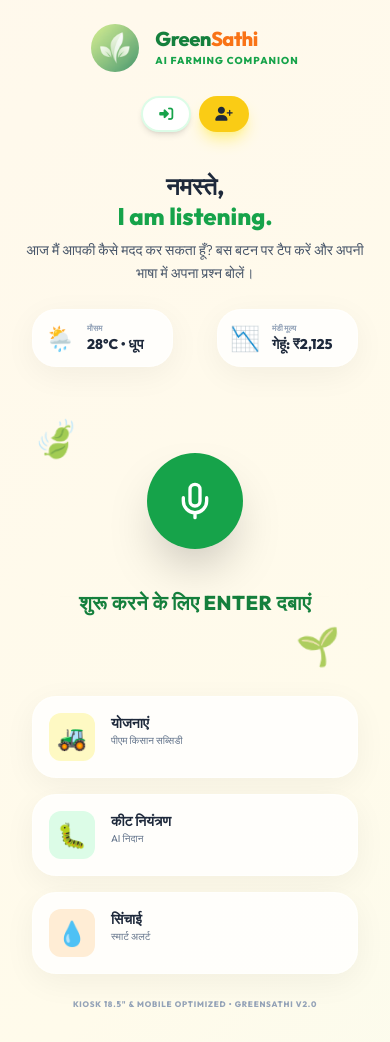
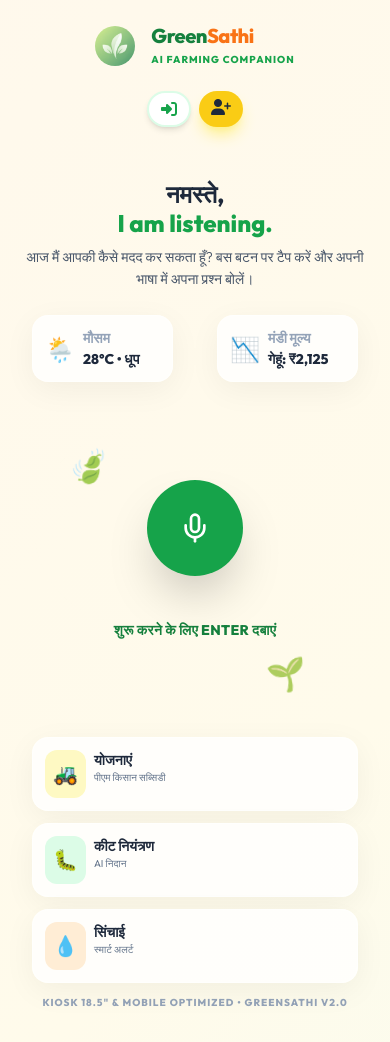
Before and after one commit to anni990/Green-Sathi-Voice, a Flask app: page / in a window 390 px wide. Run offline with Flask 3, Linux system fonts and the light colour scheme.

Commit message:
Add responsive dynamic CSS and integrate into templates

```diff
--- /dev/null
+++ b/static/css/responsive-dynamic.css
@@ -0,0 +1,339 @@
+/* ========================================
+   DYNAMIC RESPONSIVE SYSTEM
+   Viewport-based calculations for all devices
+
+   Usage: Import this CSS file after Tailwind
+   and it will override fixed sizes with dynamic ones
+   ======================================== */
+
+:root {
+    /* Base font size scales with viewport width */
+    --base-font-size: clamp(12px, 1.2vw, 18px);
+
+    /* Spacing system based on viewport */
+    --space-xs: clamp(0.25rem, 0.5vw, 0.5rem);
+    --space-sm: clamp(0.5rem, 1vw, 1rem);
+    --space-md: clamp(0.75rem, 1.5vw, 1.5rem);
+    --space-lg: clamp(1rem, 2vw, 2rem);
+    --space-xl: clamp(1.5rem, 3vw, 3rem);
+    --space-2xl: clamp(2rem, 4vw, 4rem);
+
+    /* Typography scale - fluid and responsive */
+    --text-xs: clamp(0.625rem, 0.8vw, 0.75rem);
+    --text-sm: clamp(0.75rem, 0.9vw, 0.875rem);
+    --text-base: clamp(0.875rem, 1.1vw, 1rem);
+    --text-lg: clamp(1rem, 1.3vw, 1.125rem);
+    --text-xl: clamp(1.125rem, 1.5vw, 1.25rem);
+    --text-2xl: clamp(1.25rem, 1.8vw, 1.5rem);
+    --text-3xl: clamp(1.5rem, 2.2vw, 1.875rem);
+    --text-4xl: clamp(1.75rem, 2.8vw, 2.25rem);
+
+    /* Component sizes */
+    --logo-size: clamp(2.5rem, 4vw, 3.5rem);
+    --button-padding-x: clamp(1rem, 2vw, 2rem);
+    --button-padding-y: clamp(0.5rem, 1vw, 0.75rem);
+    --button-font: clamp(0.75rem, 1vw, 0.875rem);
+
+    /* Mic button - scales with screen */
+    --mic-size: clamp(5rem, 10vw, 8rem);
+    --mic-icon-size: clamp(2rem, 4vw, 3.5rem);
+
+    /* Card padding */
+    --card-padding: clamp(0.75rem, 1.5vw, 1.5rem);
+    --card-gap: clamp(0.5rem, 1vw, 1rem);
+
+    /* Border radius scaling */
+    --radius-sm: clamp(0.5rem, 1vw, 0.75rem);
+    --radius-md: clamp(0.75rem, 1.5vw, 1rem);
+    --radius-lg: clamp(1rem, 2vw, 1.5rem);
+    --radius-full: 9999px;
+}
+
+/* Apply dynamic sizing to body */
+body {
+    font-size: var(--base-font-size);
+}
+
+/* ========================================
+   LANDING PAGE - HEADER
+   ======================================== */
+
+/* Logo dynamic sizing */
+#landing-page header img {
+    width: var(--logo-size) !important;
+    height: var(--logo-size) !important;
+}
+
+/* Header title - brand name */
+#landing-page header h1 {
+    font-size: var(--text-2xl) !important;
+    line-height: 1.2;
+}
+
+#landing-page header h1 + p {
+    font-size: var(--text-xs) !important;
+    margin-top: var(--space-xs);
+}
+
+/* Auth buttons - dynamic sizing */
+#auth-buttons a {
+    padding: var(--button-padding-y) var(--button-padding-x) !important;
+    font-size: var(--button-font) !important;
+    border-radius: var(--radius-full) !important;
+    gap: var(--space-xs);
+}
+
+#auth-buttons i {
+    font-size: var(--text-lg);
+}
+
+/* Account dropdown */
+#account-dropdown button {
+    padding: var(--button-padding-y) var(--button-padding-x) !important;
+    font-size: var(--button-font) !important;
+}
+
+#dropdown-menu {
+    font-size: var(--text-sm) !important;
+}
+
+/* ========================================
+   LANDING PAGE - MAIN CONTENT
+   ======================================== */
+
+/* Main content headings */
+#landing-page main h2 {
+    font-size: var(--text-3xl) !important;
+    line-height: 1.2;
+}
+
+#landing-page main p {
+    font-size: var(--text-base) !important;
+}
+
+/* Glass cards - weather and mandi */
+.glass-card {
+    padding: var(--card-padding) !important;
+    gap: var(--card-gap) !important;
+    border-radius: var(--radius-lg) !important;
+}
+
+.glass-card .text-2xl,
+.glass-card .text-4xl {
+    font-size: clamp(1.5rem, 3vw, 2rem) !important;
+}
+
+.glass-card p:first-of-type {
+    font-size: var(--text-xs) !important;
+}
+
+.glass-card p:last-of-type {
+    font-size: var(--text-base) !important;
+}
+
+/* Microphone button - central hero element */
+#landing-mic-icon {
+    width: var(--mic-size) !important;
+    height: var(--mic-size) !important;
+}
+
+#landing-mic-icon svg {
+    width: var(--mic-icon-size) !important;
+    height: var(--mic-icon-size) !important;
+}
+
+/* Mic status text */
+#landing-mic-status {
+    font-size: var(--text-xl) !important;
+    margin-top: clamp(2rem, 4vw, 3.5rem);
+}
+
+#landing-mic-status + p {
+    font-size: var(--text-sm) !important;
+    margin-top: var(--space-sm);
+}
+
+/* Floating leaves/decorations */
+.leaf-float {
+    font-size: clamp(2rem, 4vw, 3rem) !important;
+}
+
+/* ========================================
+   LANDING PAGE - FOOTER
+   ======================================== */
+
+/* Footer cards */
+#landing-page footer .glass-card {
+    padding: var(--card-padding) !important;
+}
+
+#landing-page footer .glass-card h4 {
+    font-size: var(--text-base) !important;
+}
+
+#landing-page footer .glass-card p {
+    font-size: var(--text-xs) !important;
+}
+
+#landing-page footer .text-2xl,
+#landing-page footer .text-3xl {
+    font-size: clamp(1.25rem, 2.5vw, 1.75rem) !important;
+}
+
+/* Footer version text */
+#landing-page footer > div:last-child {
+    font-size: var(--text-xs) !important;
+    margin-top: var(--space-md);
+}
+
+/* Responsive grid gaps */
+#landing-page main {
+    gap: clamp(1rem, 3vw, 3rem) !important;
+}
+
+#landing-page footer > div {
+    gap: var(--space-md) !important;
+}
+
+/* ========================================
+   VOICE BOT UI - MAIN INTERFACE
+   ======================================== */
+
+/* Main UI header */
+#main-ui header img {
+    width: var(--logo-size) !important;
+    height: var(--logo-size) !important;
+}
+
+#main-ui header h1 {
+    font-size: var(--text-2xl) !important;
+}
+
+#main-ui header p {
+    font-size: var(--text-xs) !important;
+}
+
+/* Sidebar and conversation */
+#main-ui .glass-card {
+    padding: var(--card-padding) !important;
+    border-radius: var(--radius-lg) !important;
+}
+
+#main-ui #status-text {
+    font-size: var(--text-base) !important;
+}
+
+#main-ui #action-instruction {
+    font-size: var(--text-lg) !important;
+}
+
+/* Main action buttons */
+.main-button {
+    width: clamp(4rem, 10vw, 5rem) !important;
+    height: clamp(4rem, 10vw, 5rem) !important;
+}
+
+.main-button i {
+    font-size: clamp(1.5rem, 3vw, 2rem) !important;
+}
+
+/* Conversation bubbles */
+#conversation-history {
+    font-size: var(--text-base) !important;
+}
+
+/* ========================================
+   DEVICE AUTH PAGES (Login/Register)
+   ======================================== */
+
+/* Auth page headings */
+.glass-panel h2,
+.glass-panel h1 {
+    font-size: var(--text-3xl) !important;
+}
+
+.glass-panel p {
+    font-size: var(--text-sm) !important;
+}
+
+/* Form inputs */
+.glass-panel input,
+.glass-panel select {
+    font-size: var(--text-base) !important;
+    padding: var(--space-md) !important;
+}
+
+.glass-panel label {
+    font-size: var(--text-xs) !important;
+}
+
+/* Auth buttons */
+.glass-panel button[type="submit"] {
+    padding: var(--space-md) var(--space-lg) !important;
+    font-size: var(--button-font) !important;
+}
+
+/* Device ID box */
+.id-highlight-box {
+    padding: var(--card-padding) !important;
+}
+
+.id-highlight-box input {
+    font-size: var(--text-xl) !important;
+}
+
+/* ========================================
+   DEVICE-SPECIFIC OPTIMIZATIONS
+   ======================================== */
+
+/* Media box / landscape displays (like Galaxy M33 5G) */
+@media (min-width: 1024px) and (max-height: 768px) {
+    :root {
+        --base-font-size: clamp(10px, 0.9vw, 14px);
+        --space-lg: clamp(0.75rem, 1.5vw, 1.5rem);
+        --mic-size: clamp(4rem, 8vw, 6rem);
+        --logo-size: clamp(2rem, 3vw, 2.5rem);
+        --text-3xl: clamp(1.25rem, 1.8vw, 1.5rem);
+        --button-padding-x: clamp(0.75rem, 1.5vw, 1.5rem);
+        --button-padding-y: clamp(0.4rem, 0.8vw, 0.6rem);
+    }
+
+    #landing-page {
+        padding-top: var(--space-md);
+        padding-bottom: var(--space-md);
+    }
+}
+
+/* Large kiosk displays (18.5" and above) */
+@media (min-width: 1366px) {
+    :root {
+        --base-font-size: clamp(11px, 1vw, 16px);
+        --text-4xl: clamp(1.5rem, 2.2vw, 2rem);
+        --mic-size: clamp(5rem, 8vw, 7rem);
+    }
+}
+
+/* Ultra-wide displays (1920px+) */
+@media (min-width: 1920px) {
+    :root {
+        --base-font-size: 14px;
+        --mic-size: 7rem;
+        --logo-size: 3rem;
+    }
+}
+
+/* Small tablets and mobile landscape */
+@media (max-width: 768px) {
+    :root {
+        --space-lg: clamp(1rem, 2.5vw, 1.5rem);
+        --mic-size: clamp(6rem, 15vw, 10rem);
+    }
+}
+
+/* Mobile portrait */
+@media (max-width: 640px) {
+    :root {
+        --base-font-size: clamp(14px, 2vw, 16px);
+        --button-padding-x: clamp(0.75rem, 3vw, 1.5rem);
+    }
+}
--- a/templates/device_login.html
+++ b/templates/device_login.html
@@ -7,6 +7,7 @@
     <link rel="stylesheet" href="{{ url_for('static', filename='css/tailwind.min.css') }}">
     <link rel="stylesheet" href="{{ url_for('static', filename='css/animate.min.css') }}">
     <link rel="stylesheet" href="{{ url_for('static', filename='css/fontawesome.min.css') }}">
+    <link rel="stylesheet" href="{{ url_for('static', filename='css/responsive-dynamic.css') }}">
     <style>
         :root {
             --bg-cream: #F8F9F1;
--- a/templates/device_register.html
+++ b/templates/device_register.html
@@ -7,6 +7,7 @@
     <link rel="stylesheet" href="{{ url_for('static', filename='css/tailwind.min.css') }}">
     <link rel="stylesheet" href="{{ url_for('static', filename='css/animate.min.css') }}">
     <link rel="stylesheet" href="{{ url_for('static', filename='css/fontawesome.min.css') }}">
+    <link rel="stylesheet" href="{{ url_for('static', filename='css/responsive-dynamic.css') }}">
     <style>
         :root {
             --bg-cream: #F8F9F1;
--- a/templates/device_settings.html
+++ b/templates/device_settings.html
@@ -6,6 +6,7 @@
     <title>Device Settings - Green Sathi</title>
     <link rel="stylesheet" href="{{ url_for('static', filename='css/tailwind.min.css') }}">
     <link rel="stylesheet" href="{{ url_for('static', filename='css/fontawesome.min.css') }}">
+    <link rel="stylesheet" href="{{ url_for('static', filename='css/responsive-dynamic.css') }}">
     <style>
         :root {
             --bg-cream: #F8F9F1;
--- a/templates/index.html
+++ b/templates/index.html
@@ -11,6 +11,7 @@
     <link rel="stylesheet" href="../static/css/style.css">
     <link rel="stylesheet" href="../static/css/landing.css">
     <link rel="stylesheet" href="../static/css/advertisment.css">
+    <link rel="stylesheet" href="{{ url_for('static', filename='css/responsive-dynamic.css') }}">
 </head>
 
 <body class="min-h-screen">
--- a/templates/index_modular.html
+++ b/templates/index_modular.html
@@ -8,6 +8,7 @@
     <link rel="stylesheet" href="{{ url_for('static', filename='css/tailwind.min.css') }}">
     <link rel="stylesheet" href="{{ url_for('static', filename='css/animate.min.css') }}">
     <link rel="stylesheet" href="{{ url_for('static', filename='css/fontawesome.min.css') }}">
+    <link rel="stylesheet" href="{{ url_for('static', filename='css/responsive-dynamic.css') }}">
     <style>
         :root {
             --primary-green: #059669;
--- a/templates/modular_demo.html
+++ b/templates/modular_demo.html
@@ -6,6 +6,7 @@
     <title>Modular Architecture Demo & Test</title>
     <link rel="stylesheet" href="{{ url_for('static', filename='css/tailwind.min.css') }}">
     <link rel="stylesheet" href="{{ url_for('static', filename='css/fontawesome.min.css') }}">
+    <link rel="stylesheet" href="{{ url_for('static', filename='css/responsive-dynamic.css') }}">
 </head>
 <body class="bg-gray-100 p-8">
     <div class="max-w-4xl mx-auto">
```
